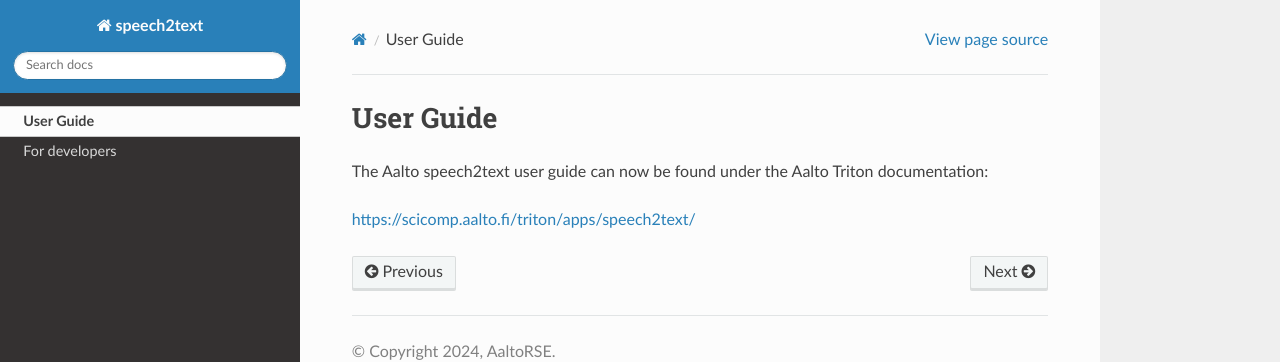
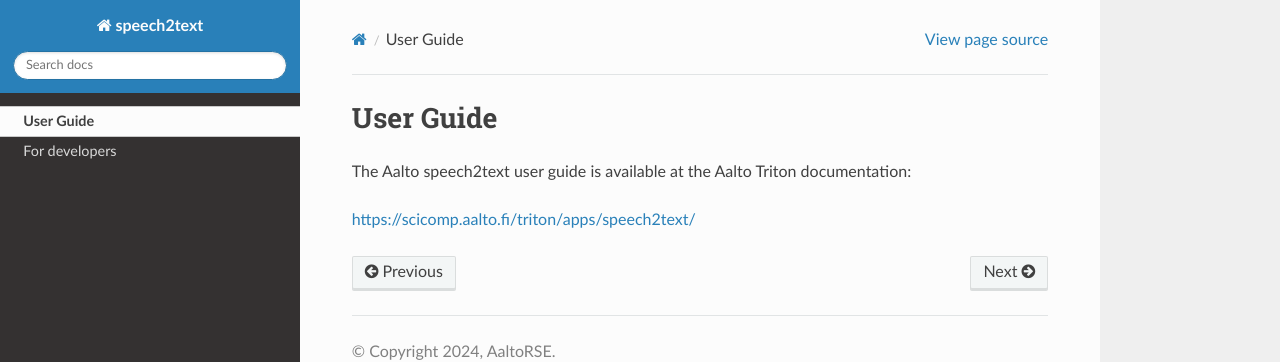
Before and after one commit to AaltoRSE/speech2text, a Sphinx documentation site: the page built from docs/source/user_guide.md, in a window 1280 px wide. Shown: the top 362 px of the page. Built offline with Sphinx 7.4.7 and the Read the Docs theme 3.1.0, drawn with Linux system fonts in a browser that asks for light colours.

Commit message:
fix user guide link text

```diff
--- a/docs/source/user_guide.md
+++ b/docs/source/user_guide.md
@@ -1,5 +1,5 @@
 # User Guide
 
-The Aalto speech2text user guide can now be found under the Aalto Triton documentation:
+The Aalto speech2text user guide is available at the Aalto Triton documentation:
 
 [https://scicomp.aalto.fi/triton/apps/speech2text/](https://scicomp.aalto.fi/triton/apps/speech2text/)
```
